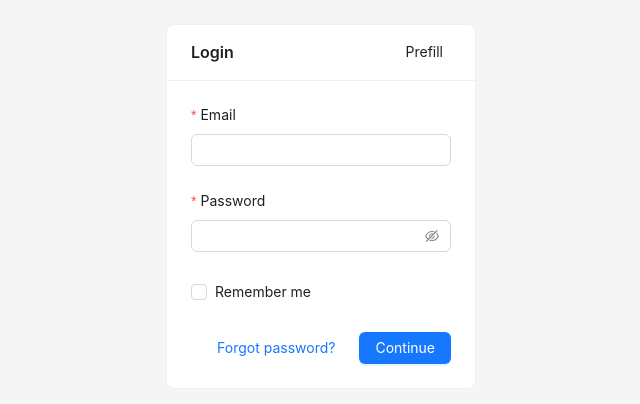
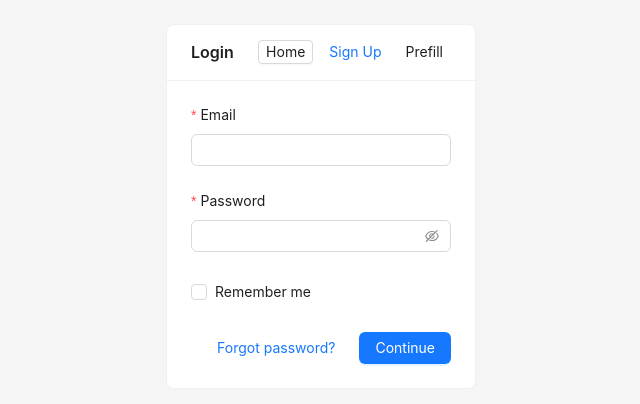
Before and after one commit to Waynenyarky/Capstone, a React app in the folder web/: page /login in a window 1280 px wide. Shown: the top 404 px of the page, without its empty margins (319-959 px from the left). Built offline with nearby package versions, Linux system fonts and the light colour scheme; the HTML template or start-up script is replaced by a standard one.

Commit message:
feature: added navigation buttons

```diff
--- a/web/src/features/authentication/components/LoginForm.jsx
+++ b/web/src/features/authentication/components/LoginForm.jsx
@@ -23,11 +23,11 @@ export default function LoginForm({ onSubmit } = {}) {
     return <LoginVerificationForm {...verificationProps} />
   }
 
-  return (
-    <Card title="Login" extra={(
-      // Only show developer prefills in non-production modes
-      import.meta.env.MODE !== 'production' ? (
-        <Flex gap="small">
+  const extraContent = (
+    <Flex gap="small" align="center">
+      <Button size="small" onClick={() => navigate('/')}>Home</Button>
+      <Button size="small" type="link" onClick={() => navigate('/sign-up')}>Sign Up</Button>
+      {import.meta.env.MODE !== 'production' ? (
         <Dropdown
           menu={{
             items: [
@@ -43,9 +43,12 @@ export default function LoginForm({ onSubmit } = {}) {
         >
           <Button size="small" type="text">Prefill</Button>
         </Dropdown>
+      ) : null}
     </Flex>
-      ) : null
-    )}>
+  )
+
+  return (
+    <Card title="Login" extra={extraContent}>
       <Form name="login" form={form} layout="vertical" onFinish={handleFinish} initialValues={initialValues}>
         <Form.Item
           name="email"
--- a/web/src/features/authentication/components/UserSignUpForm.jsx
+++ b/web/src/features/authentication/components/UserSignUpForm.jsx
@@ -4,8 +4,10 @@ import { emailRules, firstNameRules, lastNameRules, phoneNumberRules, signUpPass
 import React from 'react'
 import { SignUpVerificationForm } from "@/features/authentication"
 import { preventNonNumericKeyDown, sanitizeNumericPaste, sanitizeNumericInput } from "@/shared/forms"
+import { useNavigate } from 'react-router-dom'
 
 export default function UserSignUpForm() {
+  const navigate = useNavigate()
   const { step, emailForVerify, devCodeForVerify, verifyEmail, handleVerificationSubmit } = useUserSignUpFlow()
   const { form, handleFinish, isSubmitting, prefillDemo } = useUserSignUp({
     onBegin: verifyEmail,
@@ -23,8 +25,16 @@ export default function UserSignUpForm() {
     )
   }
 
+  const extraContent = (
+    <Flex gap="small" align="center">
+      <Button size="small" onClick={() => navigate('/')}>Home</Button>
+      <Button size="small" type="link" onClick={() => navigate('/login')}>Login</Button>
+      <Button size="small" onClick={prefillDemo}>Prefill Demo</Button>
+    </Flex>
+  )
+
   return (
-    <Card title="User Sign Up" extra={<Button onClick={prefillDemo}>Prefill Demo</Button>}>
+    <Card title="User Sign Up" extra={extraContent}>
       <Form name="userSignUp" form={form} layout="vertical" onFinish={handleFinish}>
         <Form.Item name="firstName" label="First Name" rules={firstNameRules}>
           <Input />
```
Lines whose indentation alone changed are shown as unchanged.
